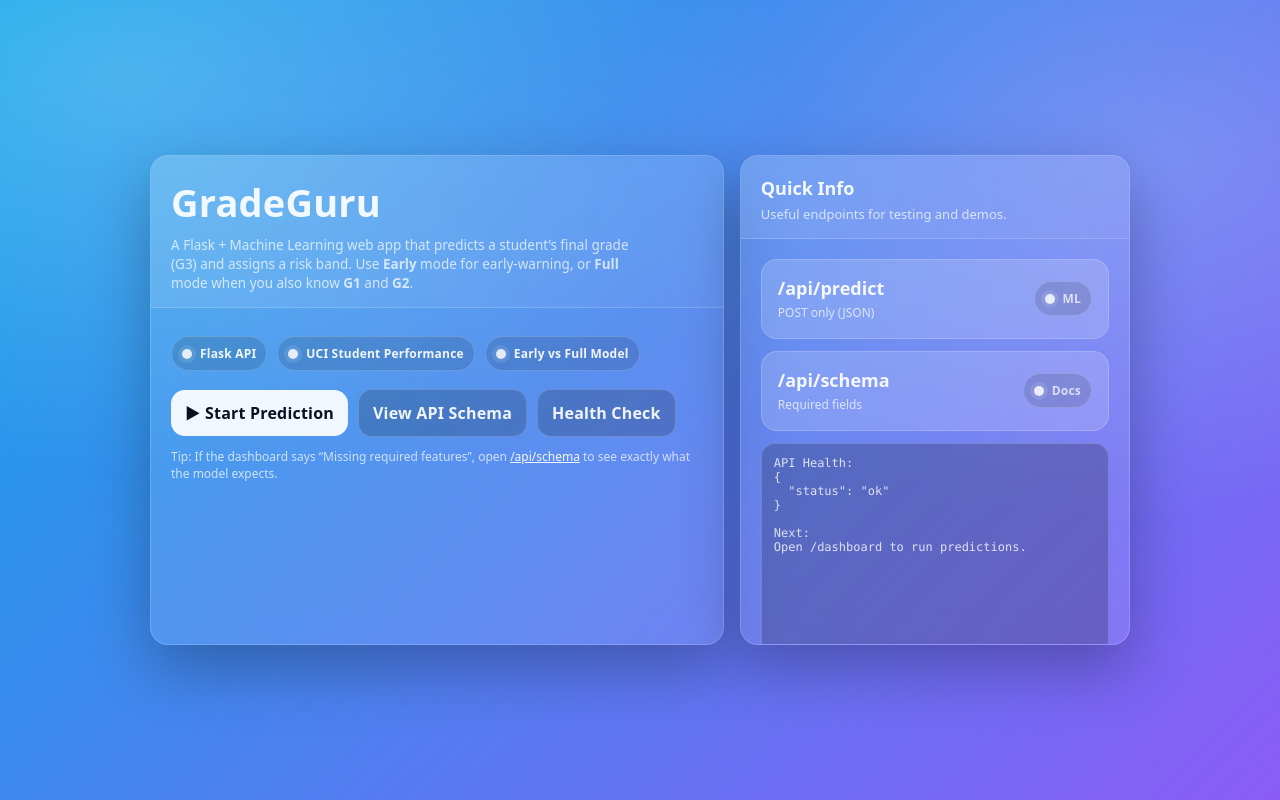
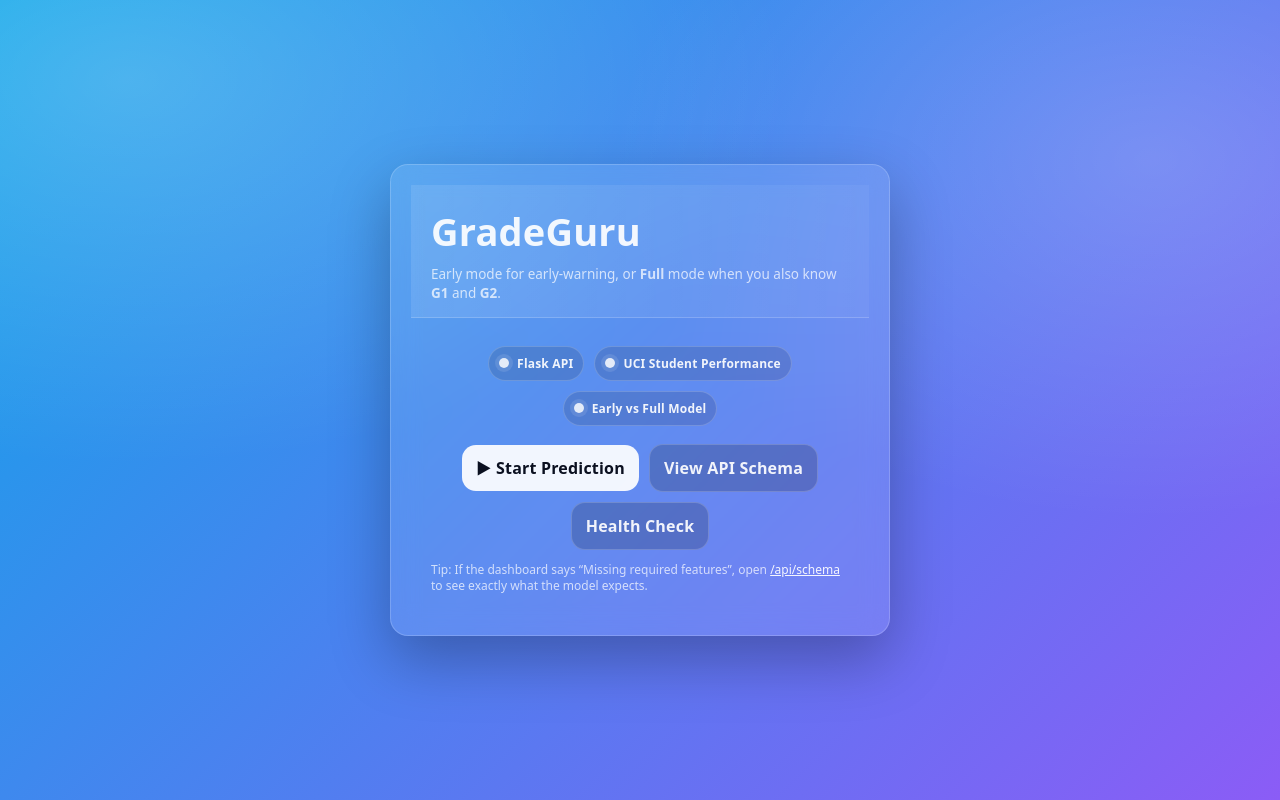
Before and after one commit to ArSravan/GradeGuru, a Flask app: page / in a window 1280 px wide. Run offline with Flask 3, Linux system fonts and the light colour scheme; parts of the project's set-up code (start-up, migrations or seed data) failed here and were passed over.

Commit message:
Made the index page UI cleaner

```diff
--- a/templates/index.html
+++ b/templates/index.html
@@ -18,33 +18,33 @@
       --radius: 18px;
     }
 
-    *{box-sizing:border-box}
+    *{
+      box-sizing: border-box;
+      margin: 0;
+    }
+
     body{
-      margin:0;
-      font-family: ui-sans-serif, system-ui, -apple-system, Segoe UI, Roboto, Arial, "Apple Color Emoji","Segoe UI Emoji";
+      font-family: ui-sans-serif, system-ui, -apple-system, Segoe UI, Roboto, Arial, "Apple Color Emoji", "Segoe UI Emoji";
       color: var(--text);
-      min-height: 100vh;
       background:
         radial-gradient(1200px 700px at 10% 10%, rgba(255,255,255,.22), transparent 55%),
         radial-gradient(900px 600px at 90% 20%, rgba(255,255,255,.18), transparent 60%),
         linear-gradient(135deg, var(--bg1), var(--bg2));
-      overflow-x:hidden;
-      display:flex;
-      align-items:center;
-      justify-content:center;
-      padding: 28px 16px;
+      display: flex;
+      align-items: center; /* Vertically center */
+      justify-content: center; /* Horizontally center */
+      min-height: 100vh;
+      padding: 0 16px;
+      overflow-x: hidden;
     }
 
     .wrap{
-      width: min(980px, 100%);
-      display:grid;
-      grid-template-columns: 1.25fr .85fr;
-      gap: 16px;
-      align-items: stretch;
-    }
-
-    @media (max-width: 900px){
-      .wrap{ grid-template-columns: 1fr; }
+      width: 100%;
+      max-width: 980px;  /* max width for large screens */
+      display: flex;
+      justify-content: center; /* Centering inside flex */
+      align-items: center;
+      padding: 16px;
     }
 
     .card{
@@ -53,7 +53,10 @@
       border-radius: var(--radius);
       box-shadow: var(--shadow);
       backdrop-filter: blur(14px);
-      overflow:hidden;
+      overflow: hidden;
+      padding: 20px;
+      width: 100%; /* full width of wrap */
+      max-width: 500px; /* max width for the card */
     }
 
     .cardHeader{
@@ -63,9 +66,9 @@
     }
 
     .cardHeader h1{
-      margin:0;
+      margin: 0;
       font-size: clamp(26px, 3vw, 38px);
-      letter-spacing:.2px;
+      letter-spacing: .2px;
     }
 
     .cardHeader p{
@@ -81,16 +84,17 @@
     }
 
     .badgeRow{
-      display:flex;
-      flex-wrap:wrap;
-      gap:10px;
+      display: flex;
+      flex-wrap: wrap;
+      gap: 10px;
       margin: 8px 0 18px;
+      justify-content: center; /* Center badges */
     }
 
     .badge{
-      display:inline-flex;
-      align-items:center;
-      gap:8px;
+      display: inline-flex;
+      align-items: center;
+      gap: 8px;
       padding: 8px 10px;
       border-radius: 999px;
       border: 1px solid var(--line);
@@ -100,39 +104,47 @@
       letter-spacing:.2px;
       font-size: 12px;
     }
+
     .dot{
-      width:10px;
-      height:10px;
+      width: 10px;
+      height: 10px;
       border-radius: 50%;
       background: rgba(255,255,255,.85);
       box-shadow: 0 0 0 4px rgba(255,255,255,.10);
     }
 
     .ctaRow{
-      display:flex;
-      gap:10px;
-      flex-wrap:wrap;
-      align-items:center;
+      display: flex;
+      gap: 10px;
+      flex-wrap: wrap;
+      align-items: center;
       margin-top: 14px;
+      justify-content: center; /* Center the CTA buttons */
     }
 
     .btn{
-      border:0;
-      cursor:pointer;
+      border: 0;
+      cursor: pointer;
       border-radius: 14px;
       padding: 12px 14px;
       font-weight: 800;
-      letter-spacing:.2px;
+      letter-spacing: .2px;
       color: #0b1020;
       background: rgba(255,255,255,.92);
       transition: transform .06s ease, filter .2s ease;
-      text-decoration:none;
-      display:inline-flex;
-      align-items:center;
-      gap:10px;
+      text-decoration: none;
+      display: inline-flex;
+      align-items: center;
+      gap: 10px;
     }
-    .btn:hover{ filter: brightness(1.05); }
-    .btn:active{ transform: translateY(1px); }
+
+    .btn:hover{
+      filter: brightness(1.05);
+    }
+
+    .btn:active{
+      transform: translateY(1px);
+    }
 
     .btnGhost{
       background: rgba(0,0,0,.18);
@@ -148,45 +160,11 @@
       margin-top: 12px;
     }
 
-    /* Right card */
-    .side{
-      display:flex;
-      flex-direction:column;
-      gap: 12px;
-      height:100%;
-    }
-
-    .metric{
-      padding: 16px;
-      border-radius: 16px;
-      border: 1px solid var(--line);
-      background: var(--card2);
-      display:flex;
-      justify-content: space-between;
-      align-items:center;
-      gap: 10px;
-    }
-    .metric strong{ font-size: 18px; }
-    .metric span{ color: var(--muted); font-size: 12px; }
-
-    .log{
-      flex:1;
-      font-family: ui-monospace, SFMono-Regular, Menlo, Consolas, "Liberation Mono", monospace;
-      font-size: 12px;
-      color: rgba(255,255,255,.80);
-      background: rgba(0,0,0,.20);
-      border: 1px solid var(--line);
-      border-radius: 14px;
-      padding: 12px;
-      overflow:auto;
-      white-space: pre-wrap;
-      min-height: 140px;
-    }
-
     a.link{
       color: rgba(255,255,255,.92);
       text-decoration: underline;
     }
+
   </style>
 </head>
 
@@ -197,7 +175,7 @@
     <section class="card">
       <div class="cardHeader">
         <h1>GradeGuru</h1>
-        <p>
+        <p
           A Flask + Machine Learning web app that predicts a student’s final grade (G3) and assigns a risk band.
           Use <b>Early</b> mode for early-warning, or <b>Full</b> mode when you also know <b>G1</b> and <b>G2</b>.
         </p>
@@ -232,40 +210,6 @@
       </div>
     </section>
 
-    <!-- Side panel -->
-    <aside class="card">
-      <div class="cardHeader">
-        <h2 style="margin:0;font-size:18px;">Quick Info</h2>
-        <p style="margin:6px 0 0;color:var(--muted);font-size:13px;line-height:1.35;">
-          Useful endpoints for testing and demos.
-        </p>
-      </div>
-
-      <div class="cardBody side">
-        <div class="metric">
-          <div>
-            <strong>/api/predict</strong><br>
-            <span>POST only (JSON)</span>
-          </div>
-          <span class="badge"><span class="dot"></span> ML</span>
-        </div>
-
-        <div class="metric">
-          <div>
-            <strong>/api/schema</strong><br>
-            <span>Required fields</span>
-          </div>
-          <span class="badge"><span class="dot"></span> Docs</span>
-        </div>
-
-        <div class="log" id="statusLog">Checking API health…</div>
-
-        <div class="mini">
-          Built by: <b>Sravan</b> & <b>Rizwan</b> (update names in README).
-        </div>
-      </div>
-    </aside>
-
   </main>
 
   <script>
```
